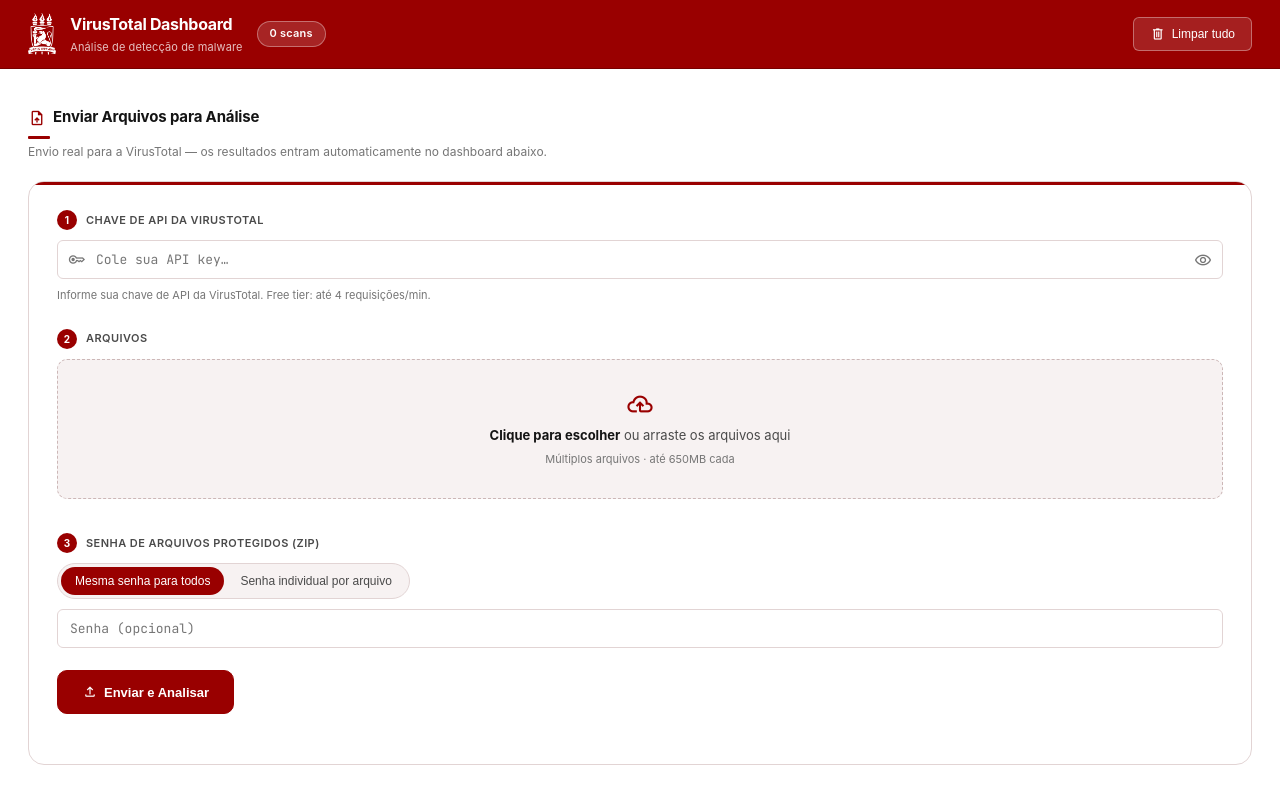
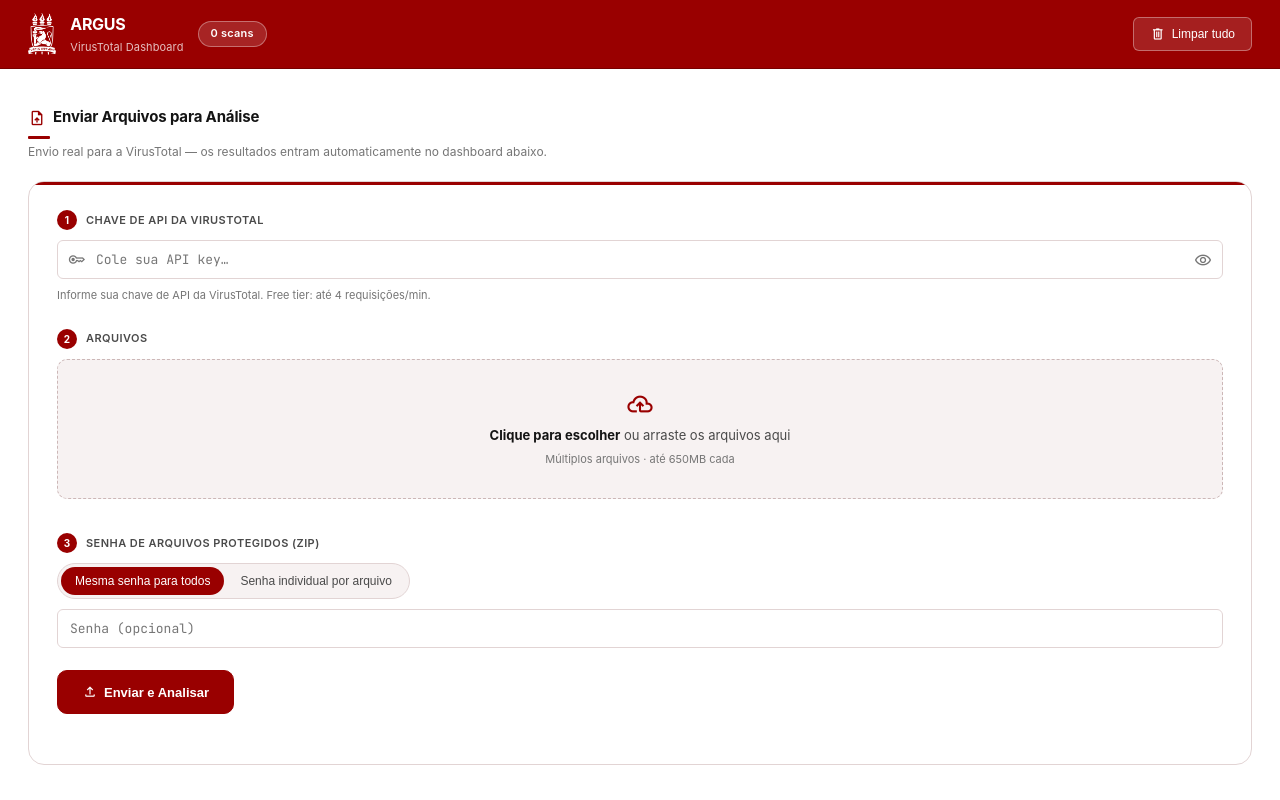
Before and after one commit to JonathasSC/vt-analyzer, a website: page public/index.html in a window 1280 px wide. Shown: the top 800 px of the page. Drawn offline with nearby package versions, Linux system fonts and the light colour scheme; no server answers.

Commit message:
feat: add argus title

```diff
--- a/public/index.html
+++ b/public/index.html
@@ -3,7 +3,7 @@
 <head>
 <meta charset="UTF-8">
 <meta name="viewport" content="width=device-width, initial-scale=1.0">
-<title>VirusTotal Dashboard</title>
+<title>ARGUS - VirusTotal Dashboard</title>
 <link rel="preconnect" href="https://fonts.googleapis.com">
 <link rel="preconnect" href="https://fonts.gstatic.com" crossorigin>
 <link href="https://fonts.googleapis.com/css2?family=JetBrains+Mono:wght@400;600&display=swap" rel="stylesheet">
@@ -16,8 +16,8 @@
   <div class="hdr-l">
     <img class="hdr-logo" src="assets/img/logo.png" alt="UFPE">
     <div class="hdr-title">
-      <h1>VirusTotal Dashboard</h1>
-      <p>Análise de detecção de malware</p>
+      <h1>ARGUS</h1>
+      <p>VirusTotal Dashboard</p>
     </div>
     <span class="badge" id="badge">0 scans</span>
   </div>
```
